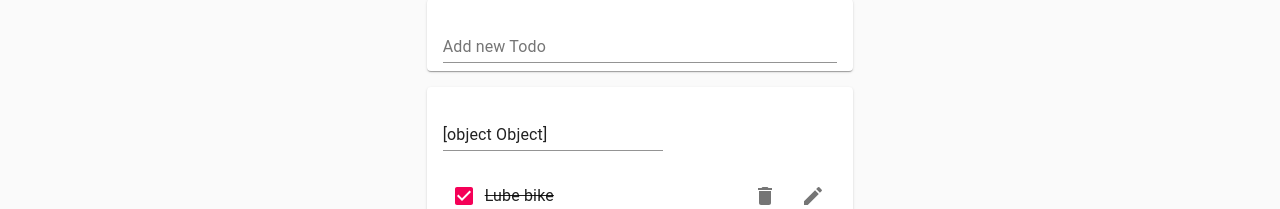
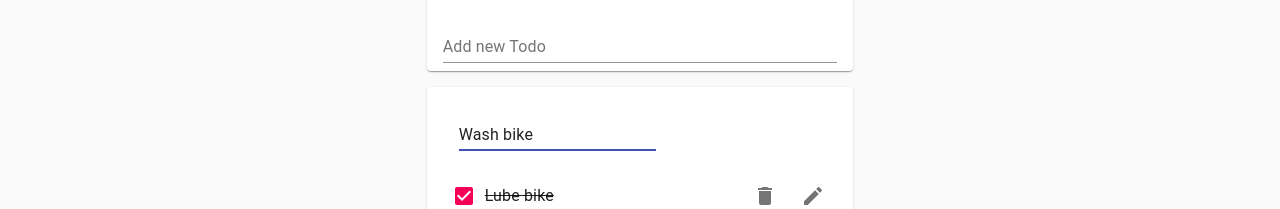
Before and after one commit to neeerajtk/Todo-List-Hooks, a React (Create React App) app in the folder todo/: page / in a window 1280 px wide. Both pictures are taken after a click on the button 813 px from the left and 221 px from the top of the page. Shown: the part 97-306 px from the top of the page. Built offline with nearby package versions, Linux system fonts and the light colour scheme.

Commit message:
edit err solved

```diff
--- a/todo/src/App.js
+++ b/todo/src/App.js
@@ -1,4 +1,4 @@
-import React, {Component} from 'react';
+import React from 'react';
 import TodoApp from './TodoApp';
 function App() {
   return (
--- a/todo/src/EditTodoForm.js
+++ b/todo/src/EditTodoForm.js
@@ -1,25 +1,27 @@
 import React from "react";
+import useInputState from "./hooks/useInputState";
 import TextField from "@material-ui/core/TextField";
-import useInputState from "./hooks/useInputState";
 
-function EditTodoForm(id,task,editTodo, toggleEditForm){
+function EditTodoForm({ id, task, editTodo, toggleEditForm }) {
   const [value, handleChange, reset] = useInputState(task);
-    return(
-        <form onSubmit={(e)=>{
+  return (
+    <form
+      onSubmit={e => {
         e.preventDefault();
         editTodo(id, value);
         reset();
         toggleEditForm();
-        }}>
+      }}
+      style={{ marginLeft: "1rem", width: "50%" }}
+    >
       <TextField
-            margin="normal"
+        margin='normal'
         value={value}
         onChange={handleChange}
         fullWidth
+        autoFocus
       />
     </form>
   );
-
 }
-
 export default EditTodoForm;
--- a/todo/src/Todo.js
+++ b/todo/src/Todo.js
@@ -13,7 +13,8 @@ function Todo({id,task,completed,removeTodo,toggleTodo, editTodo}){
     const [isEditing, toggle] = useToggleState(false);
     return (
         <ListItem>
-            {isEditing?<EditTodoForm editTodo={editTodo} id={id} task={task} toggleEditForm={toggle}/>:
+            {isEditing?
+            <EditTodoForm editTodo={editTodo} id={id} task={task} toggleEditForm={toggle}/>:
             <>
             <Checkbox tabIndex={-1} checked={completed} onClick={()=>toggleTodo(id)}/>
             <ListItemText style={{textDecoration: completed?"line-through":"none"}}>
```
Lines whose indentation alone changed are shown as unchanged.
